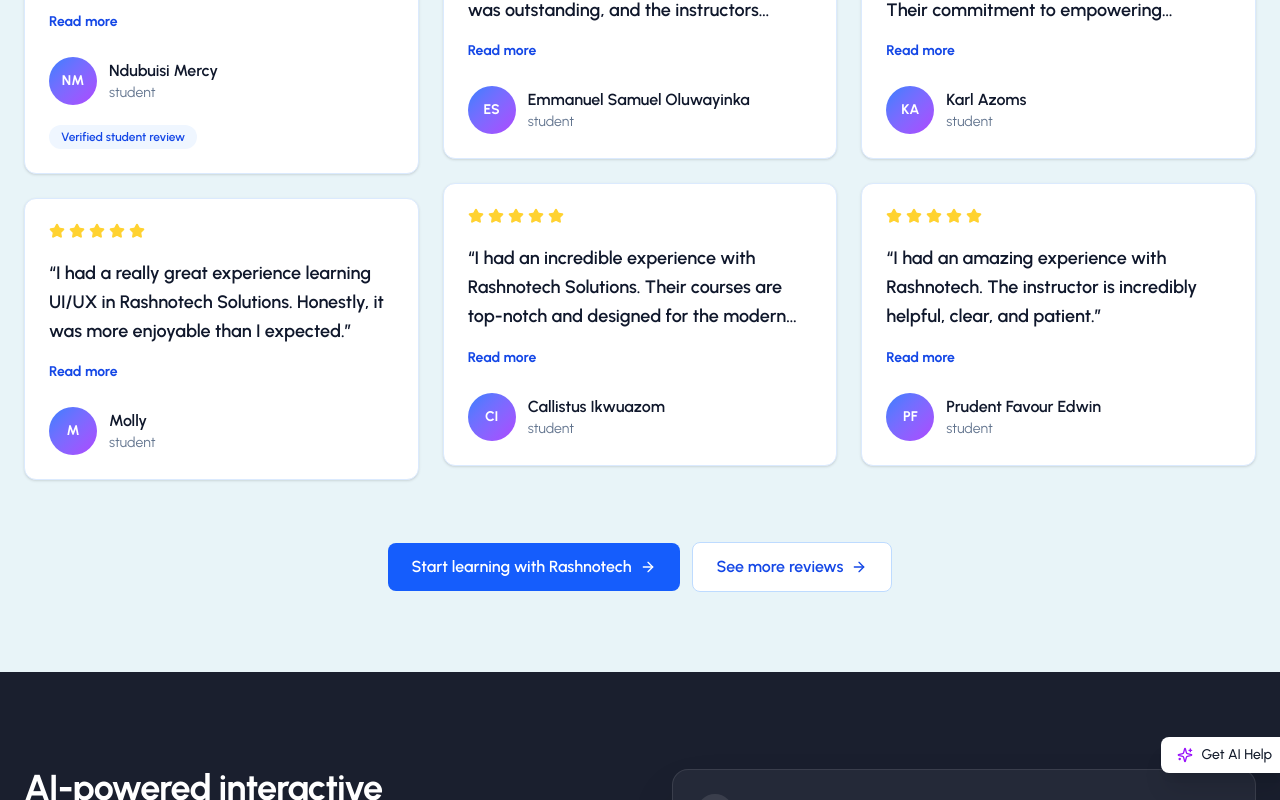
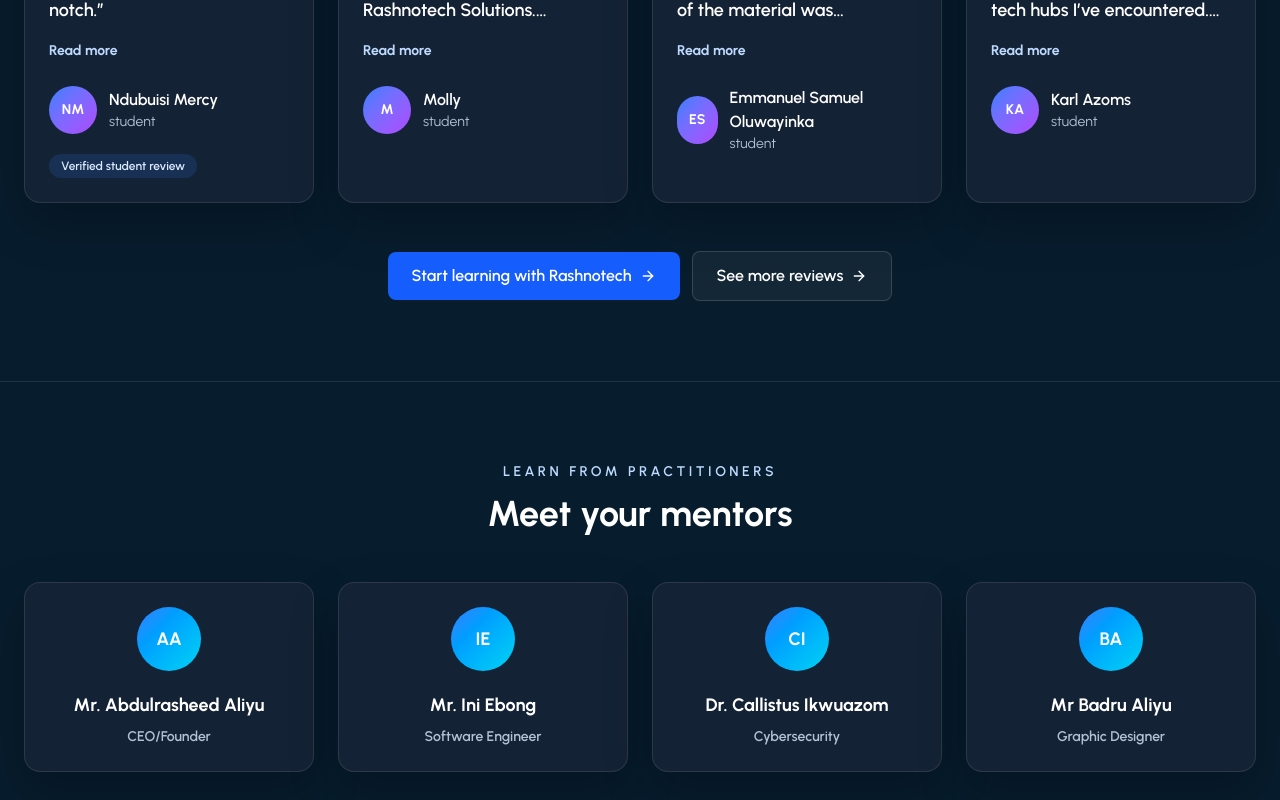
Before and after one commit to Rashnotech/ai-mentor, a Next.js app: page / in a window 1280 px wide. Shown: the part 1560-2360 px from the top of the page. Built offline with nearby package versions, Linux system fonts and the light colour scheme; no server answers.

Commit message:
Refine homepage reviews and mentors

```diff
--- a/app/page-client.tsx
+++ b/app/page-client.tsx
@@ -102,32 +102,27 @@
     quote: "The training program was truly exceptional. The quality of the material was outstanding, and the instructors provided insightful guidance, significantly enhancing my proficiency.",
   },
   {
-    name: "Callistus Ikwuazom",
-    quote: "I had an incredible experience with Rashnotech Solutions. Their courses are top-notch and designed for the modern tech learner.",
-  },
-  {
     name: "Karl Azoms",
     quote: "Rashnotech Solutions is hands down one of the best tech hubs I’ve encountered. Their commitment to empowering learners stands out.",
   },
+]
+
+const mentors = [
   {
-    name: "Prudent Favour Edwin",
-    quote: "I had an amazing experience with Rashnotech. The instructor is incredibly helpful, clear, and patient.",
+    name: "Mr. Abdulrasheed Aliyu",
+    role: "CEO/Founder",
   },
   {
-    name: "Francisca Ezeaku",
-    quote: "My experience with Rashnotech Solutions was exceptional, top notch, and incomparable with other experiences. Thank you Rashnotech for your wealth of wisdom.",
+    name: "Mr. Ini Ebong",
+    role: "Software Engineer",
   },
   {
-    name: "Iyeduala Victoria",
-    quote: "Sweet experience, I love every bit.",
+    name: "Dr. Callistus Ikwuazom",
+    role: "Cybersecurity",
   },
   {
-    name: "Joseph Mathew Taye",
-    quote: "Very conducive environment for learning with good instructor.",
-  },
-  {
-    name: "AbdulKamal W",
-    quote: "Good and ideal place to learn with excellent tutor.",
+    name: "Mr Badru Aliyu",
+    role: "Graphic Designer",
   },
 ]
 
@@ -390,31 +385,31 @@
       </section>
 
       {/* Student Reviews Section */}
-      <section className="py-20 bg-[#e8f4f8]">
+      <section className="py-20 bg-[#071c2d]">
         <div className="container mx-auto px-6">
-          <h2 className="text-3xl md:text-4xl font-bold text-center text-[#1a365d] mb-16">
+          <h2 className="text-3xl md:text-4xl font-bold text-center text-white mb-16">
             Why choose Rashnotech
           </h2>
 
-          <div className="columns-1 gap-6 space-y-6 md:columns-2 xl:columns-3">
-            {studentReviews.slice(0, 6).map((review, index) => (
+          <div className="grid gap-6 md:grid-cols-2 xl:grid-cols-4">
+            {studentReviews.slice(0, 4).map((review, index) => (
               <article
                 key={review.name}
-                className="mb-6 break-inside-avoid rounded-xl border border-blue-100 bg-white p-6 shadow-sm"
+                className="rounded-2xl border border-white/10 bg-[#142235] p-6 shadow-[0_20px_50px_rgba(0,0,0,0.22)]"
               >
                 <div className="mb-5 flex items-center gap-1 text-amber-300" aria-label="5 star review">
                   {[1, 2, 3, 4, 5].map((star) => (
                     <Star key={star} className="h-4 w-4 fill-current" />
                   ))}
                 </div>
-                <p className="line-clamp-3 text-lg font-semibold leading-relaxed text-slate-900">
+                <p className="line-clamp-3 text-lg font-semibold leading-relaxed text-white">
                   &ldquo;{review.quote}&rdquo;
                 </p>
                 <Link
                   href="https://www.google.com/search?q=Rashnotech+Solutions+reviews"
                   target="_blank"
                   rel="noreferrer"
-                  className="mt-4 inline-flex text-sm font-bold text-blue-700 hover:text-blue-900"
+                  className="mt-4 inline-flex text-sm font-bold text-blue-200 hover:text-white"
                 >
                   Read more
                 </Link>
@@ -429,12 +424,12 @@
                       .toUpperCase()}
                   </div>
                   <div>
-                    <p className="font-semibold text-slate-900">{review.name}</p>
-                    <p className="text-sm text-slate-500">student</p>
+                    <p className="font-semibold text-white">{review.name}</p>
+                    <p className="text-sm text-blue-100/80">student</p>
                   </div>
                 </div>
                 {index === 0 && (
-                  <div className="mt-5 inline-flex rounded-full bg-blue-50 px-3 py-1 text-xs font-semibold text-blue-700">
+                  <div className="mt-5 inline-flex rounded-full bg-blue-500/15 px-3 py-1 text-xs font-semibold text-blue-100">
                     Verified student review
                   </div>
                 )}
@@ -454,11 +449,46 @@
               href="https://www.google.com/search?q=Rashnotech+Solutions+reviews"
               target="_blank"
               rel="noreferrer"
-              className="ml-0 mt-4 inline-flex items-center gap-2 rounded-lg border border-blue-200 bg-white px-6 py-3 font-semibold text-blue-700 transition-all hover:border-blue-300 hover:bg-blue-50 sm:ml-3 sm:mt-0"
+              className="ml-0 mt-4 inline-flex items-center gap-2 rounded-lg border border-white/15 bg-white/5 px-6 py-3 font-semibold text-white transition-all hover:border-white/30 hover:bg-white/10 sm:ml-3 sm:mt-0"
             >
               See more reviews
               <ArrowRight className="h-4 w-4" />
             </Link>
+          </div>
+        </div>
+      </section>
+
+      {/* Mentors Section */}
+      <section className="border-t border-white/10 bg-[#071c2d] py-20">
+        <div className="container mx-auto px-6">
+          <div className="mx-auto mb-12 max-w-2xl text-center">
+            <p className="mb-3 text-sm font-semibold uppercase tracking-[0.25em] text-blue-200">
+              Learn from practitioners
+            </p>
+            <h2 className="text-3xl font-bold text-white md:text-4xl">
+              Meet your mentors
+            </h2>
+          </div>
+
+          <div className="grid gap-6 md:grid-cols-2 xl:grid-cols-4">
+            {mentors.map((mentor) => (
+              <article
+                key={mentor.name}
+                className="rounded-2xl border border-white/10 bg-[#142235] p-6 text-center shadow-[0_20px_50px_rgba(0,0,0,0.22)]"
+              >
+                <div className="mx-auto mb-5 flex h-16 w-16 items-center justify-center rounded-full bg-gradient-to-br from-blue-500 to-cyan-400 text-lg font-bold text-white">
+                  {mentor.name
+                    .split(" ")
+                    .filter((part) => !["Mr.", "Mr", "Dr.", "Dr"].includes(part))
+                    .slice(0, 2)
+                    .map((part) => part[0])
+                    .join("")
+                    .toUpperCase()}
+                </div>
+                <h3 className="text-lg font-bold text-white">{mentor.name}</h3>
+                <p className="mt-2 text-sm font-semibold text-blue-100/80">{mentor.role}</p>
+              </article>
+            ))}
           </div>
         </div>
       </section>
--- a/evals/homepage-content-eval.mjs
+++ b/evals/homepage-content-eval.mjs
@@ -3,18 +3,26 @@
 
 const page = await readFile("app/page-client.tsx", "utf8")
 
+const reviewsStart = page.indexOf("const studentReviews = [")
+const mentorsStart = page.indexOf("const mentors = [")
+const reviewsBlock = reviewsStart >= 0 && mentorsStart > reviewsStart
+  ? page.slice(reviewsStart, mentorsStart)
+  : ""
+
 const checks = [
   ["footer includes the requested technical programmes", ["Python Programming", "Web Development", "Software Engineering", "AI Engineering"].every((label) => page.includes(label))],
   ["removed old academy labels", !["Content Creation", "Freelancer Academy", "Founder Academy"].some((label) => page.includes(label))],
   ["impact stats headline replaced", page.includes("Why choose Rashnotech") && !page.includes("More Opportunity. More Impact.")],
-  ["company logo strip replaced by reviews", page.includes("studentReviews.slice(0, 6).map") && !page.includes("Explore the Companies Investing in our Talent")],
-  ["review section keeps current light blue background", page.includes('className="py-20 bg-[#e8f4f8]"')],
-  ["reviews use masonry card layout", page.includes("columns-1 gap-6 space-y-6 md:columns-2 xl:columns-3") && page.includes("break-inside-avoid rounded-xl")],
-  ["reviews use light cards", page.includes("border border-blue-100 bg-white") && !page.includes("bg-[#142235]")],
+  ["company logo strip replaced by four reviews", page.includes("studentReviews.slice(0, 4).map") && !page.includes("Explore the Companies Investing in our Talent")],
+  ["review section uses dark background", page.includes('className="py-20 bg-[#071c2d]"')],
+  ["reviews use four-card grid layout", page.includes("grid gap-6 md:grid-cols-2 xl:grid-cols-4")],
+  ["reviews use dark cards", page.includes("rounded-2xl border border-white/10 bg-[#142235]") && !page.includes("border border-blue-100 bg-white")],
   ["reviews are labelled as students", page.includes(">student<") && !page.includes("Rashnotech Student")],
   ["reviews show short preview plus more link", page.includes("line-clamp-3") && page.includes("Read more") && page.includes("See more reviews")],
   ["reviews show five-star context", page.includes('aria-label="5 star review"') && page.includes("Star key={star}")],
-  ["all supplied reviewers are represented", ["Ndubuisi Mercy", "Molly", "Emmanuel Samuel Oluwayinka", "Callistus Ikwuazom", "Karl Azoms", "Prudent Favour Edwin", "Francisca Ezeaku", "Iyeduala Victoria", "Joseph Mathew Taye", "AbdulKamal W"].every((name) => page.includes(name))],
+  ["only four requested reviews are represented", ["Ndubuisi Mercy", "Molly", "Emmanuel Samuel Oluwayinka", "Karl Azoms"].every((name) => reviewsBlock.includes(name)) && !["Callistus Ikwuazom", "Prudent Favour Edwin", "Francisca Ezeaku", "Iyeduala Victoria", "Joseph Mathew Taye", "AbdulKamal W"].some((name) => reviewsBlock.includes(name))],
+  ["mentor section is present", page.includes("const mentors = [") && page.includes("Meet your mentors") && page.includes("mentors.map")],
+  ["mentor roster is represented", ["Mr. Abdulrasheed Aliyu", "CEO/Founder", "Mr. Ini Ebong", "Software Engineer", "Dr. Callistus Ikwuazom", "Cybersecurity", "Mr Badru Aliyu", "Graphic Designer"].every((label) => page.includes(label))],
   ["section has a conversion action", page.includes("Start learning with Rashnotech")],
 ]
 
--- a/tests/homepage-content-contract.mjs
+++ b/tests/homepage-content-contract.mjs
@@ -24,11 +24,11 @@
 
 assert.match(page, /Why choose Rashnotech/)
 assert.match(page, /const studentReviews = \[/)
-assert.match(page, /studentReviews\.slice\(0, 6\)\.map/)
-assert.match(page, /bg-\[#e8f4f8\]/)
-assert.match(page, /columns-1 gap-6 space-y-6 md:columns-2 xl:columns-3/)
-assert.match(page, /border border-blue-100 bg-white/)
-assert.doesNotMatch(page, /bg-\[#142235\]/)
+assert.match(page, /studentReviews\.slice\(0, 4\)\.map/)
+assert.match(page, /className="py-20 bg-\[#071c2d\]"/)
+assert.match(page, /grid gap-6 md:grid-cols-2 xl:grid-cols-4/)
+assert.match(page, /rounded-2xl border border-white\/10 bg-\[#142235\]/)
+assert.doesNotMatch(page, /border border-blue-100 bg-white/)
 assert.match(page, />student</)
 assert.doesNotMatch(page, /Rashnotech Student/)
 assert.match(page, /line-clamp-3/)
@@ -38,19 +38,44 @@
 assert.match(page, /Verified student review/)
 assert.match(page, /Start learning with Rashnotech/)
 
+const reviewsStart = page.indexOf("const studentReviews = [")
+const mentorsStart = page.indexOf("const mentors = [")
+assert.notEqual(reviewsStart, -1)
+assert.notEqual(mentorsStart, -1)
+const reviewsBlock = page.slice(reviewsStart, mentorsStart)
+
 for (const reviewer of [
   "Ndubuisi Mercy",
   "Molly",
   "Emmanuel Samuel Oluwayinka",
+  "Karl Azoms",
+]) {
+  assert.match(reviewsBlock, new RegExp(reviewer.replace(/[.*+?^${}()|[\]\\]/g, "\\$&")))
+}
+
+for (const removedReviewer of [
   "Callistus Ikwuazom",
-  "Karl Azoms",
   "Prudent Favour Edwin",
   "Francisca Ezeaku",
   "Iyeduala Victoria",
   "Joseph Mathew Taye",
   "AbdulKamal W",
 ]) {
-  assert.match(page, new RegExp(reviewer.replace(/[.*+?^${}()|[\]\\]/g, "\\$&")))
+  assert.doesNotMatch(reviewsBlock, new RegExp(removedReviewer.replace(/[.*+?^${}()|[\]\\]/g, "\\$&")))
+}
+
+assert.match(page, /const mentors = \[/)
+assert.match(page, /Meet your mentors/)
+assert.match(page, /mentors\.map/)
+
+for (const [mentor, role] of [
+  ["Mr. Abdulrasheed Aliyu", "CEO/Founder"],
+  ["Mr. Ini Ebong", "Software Engineer"],
+  ["Dr. Callistus Ikwuazom", "Cybersecurity"],
+  ["Mr Badru Aliyu", "Graphic Designer"],
+]) {
+  assert.match(page, new RegExp(mentor.replace(/[.*+?^${}()|[\]\\]/g, "\\$&")))
+  assert.match(page, new RegExp(role.replace(/[.*+?^${}()|[\]\\]/g, "\\$&")))
 }
 
 console.log("Homepage content contract: PASS")
```
Also changed, not shown: 1 other file (tests, documents, lock files or other folders).
